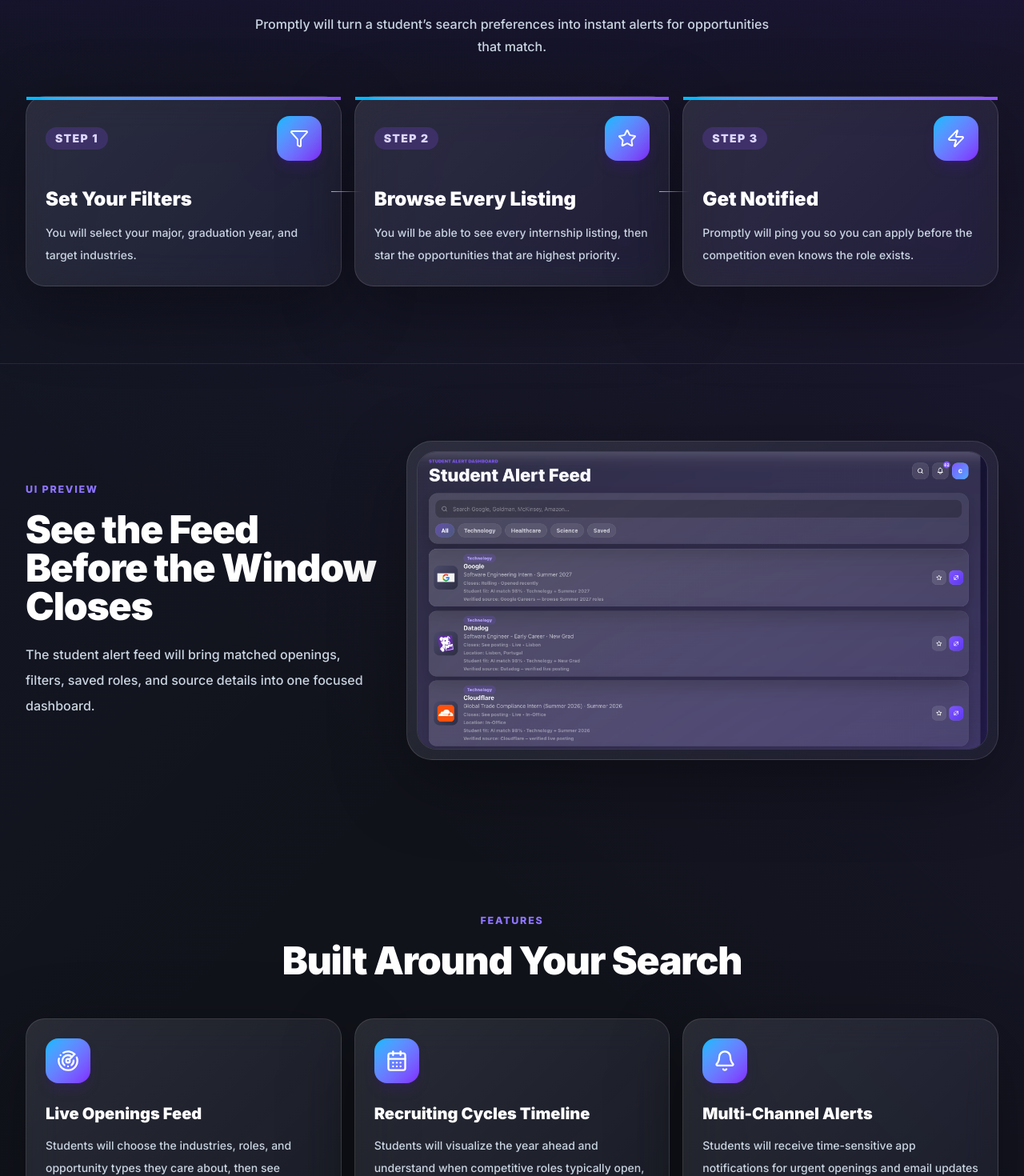
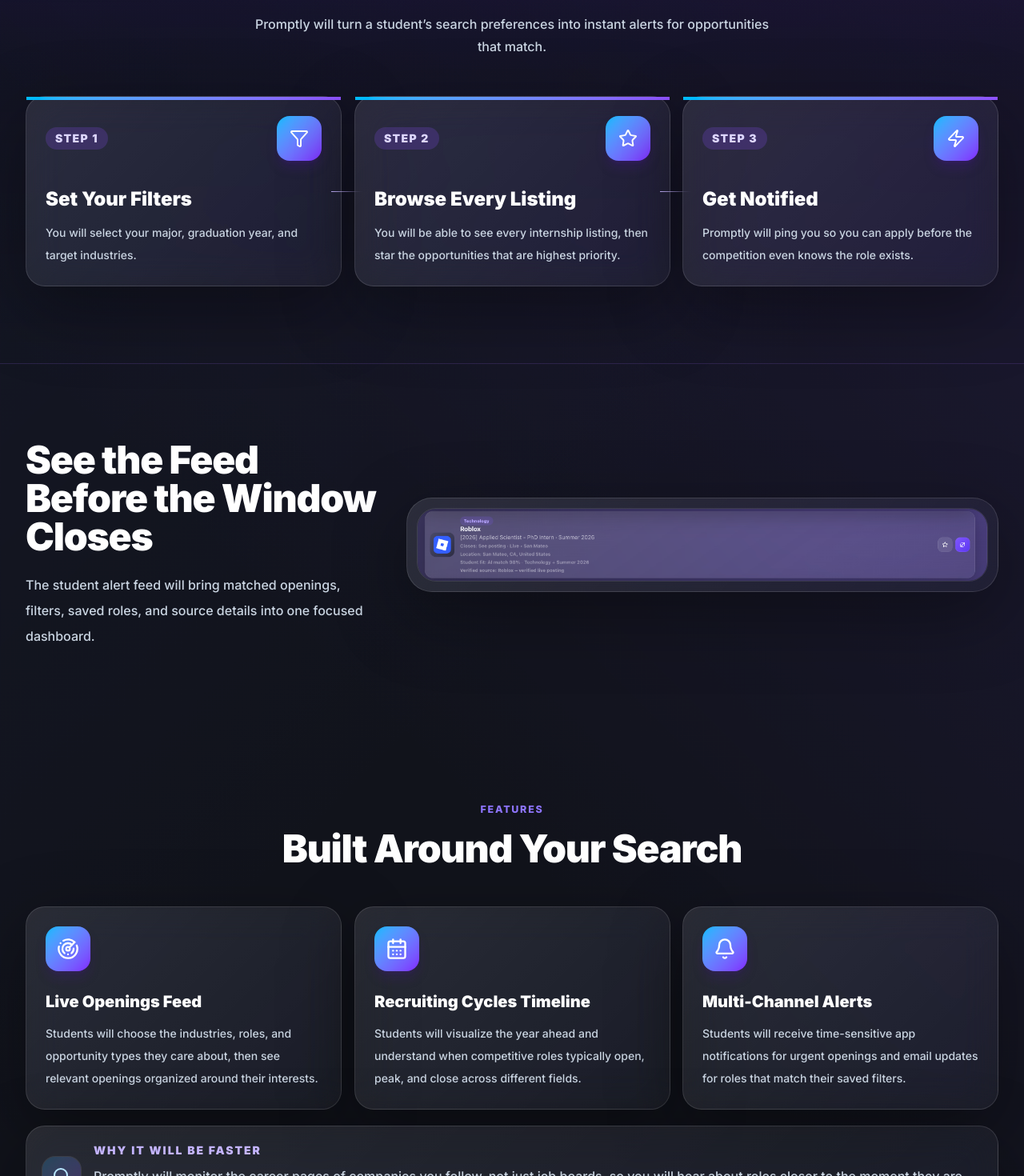
Before and after one commit to camerondhicks/promptly-homepage, a React (Vite) app: page / in a window 1280 px wide. Shown: the part 980-2450 px from the top of the page at 80% size. Built offline with nearby package versions, Linux system fonts and the light colour scheme.

Commit message:
Update UI preview and add scroll reveals

```diff
--- a/src/App.jsx
+++ b/src/App.jsx
@@ -1,4 +1,4 @@
-import { useState } from "react";
+import { useEffect, useState } from "react";
 import {
   ArrowRight,
   Bell,
@@ -133,6 +133,8 @@ const waitlistInitialState = {
   email: "",
   phone: "",
 };
+
+const revealStyle = (index = 0) => ({ "--reveal-delay": `${index * 90}ms` });
 
 const legalContent = {
   privacy: {
@@ -672,11 +674,14 @@ function Hero({ onOpenWaitlist }) {
   );
 }
 
-function FeatureCard({ feature }) {
+function FeatureCard({ feature, index }) {
   const Icon = feature.icon;
 
   return (
-    <article className="glass group rounded-3xl p-6 transition duration-300 hover:-translate-y-1 hover:border-white/20 hover:bg-white/12">
+    <article
+      className="scroll-reveal glass group rounded-3xl p-6 transition duration-300 hover:-translate-y-1 hover:border-white/20 hover:bg-white/12"
+      style={revealStyle(index)}
+    >
       <div className="mb-6 flex h-14 w-14 items-center justify-center rounded-2xl bg-gradient-to-br from-sky-400 to-violet-600 shadow-lg shadow-violet-900/25 transition duration-300 group-hover:scale-105">
         <Icon className="h-7 w-7 text-white" />
       </div>
@@ -697,11 +702,11 @@ function Features() {
           </h2>
         </div>
         <div className="mt-12 grid gap-4 md:grid-cols-3">
-          {features.map((feature) => (
-            <FeatureCard key={feature.title} feature={feature} />
+          {features.map((feature, index) => (
+            <FeatureCard key={feature.title} feature={feature} index={index} />
           ))}
         </div>
-        <div className="glass mt-5 flex flex-col gap-4 rounded-3xl p-5 sm:flex-row sm:items-center">
+        <div className="scroll-reveal glass mt-5 flex flex-col gap-4 rounded-3xl p-5 sm:flex-row sm:items-center">
           <span className="flex h-12 w-12 shrink-0 items-center justify-center rounded-2xl bg-gradient-to-br from-sky-400/20 to-violet-500/25 text-sky-200 ring-1 ring-white/10">
             <Search className="h-6 w-6" />
           </span>
@@ -723,9 +728,8 @@ function UIExample() {
     <section className="px-5 py-24 sm:px-8">
       <div className="mx-auto max-w-7xl">
         <div className="grid gap-8 lg:grid-cols-[0.75fr_1.25fr] lg:items-center">
-          <div>
-            <p className="section-kicker">UI Preview</p>
-            <h2 className="mt-4 text-4xl font-black tracking-tight text-white sm:text-5xl">
+          <div className="scroll-reveal">
+            <h2 className="text-4xl font-black tracking-tight text-white sm:text-5xl">
               See the Feed Before the Window Closes
             </h2>
             <p className="mt-5 text-base font-medium leading-8 text-slate-300">
@@ -733,7 +737,7 @@ function UIExample() {
               focused dashboard.
             </p>
           </div>
-          <div className="glass overflow-hidden rounded-[2rem] p-3 shadow-2xl shadow-violet-950/35">
+          <div className="scroll-reveal glass overflow-hidden rounded-[2rem] p-3 shadow-2xl shadow-violet-950/35" style={revealStyle(1)}>
             <img
               src="/ui/student-alert-feed.png"
               alt="Promptly student alert feed UI preview"
@@ -769,7 +773,8 @@ function HowItWorks() {
             return (
               <article
                 key={step.title}
-                className="glass relative rounded-3xl p-6 transition duration-300 hover:-translate-y-1 hover:border-violet-300/30 hover:bg-white/12"
+                className="scroll-reveal glass relative rounded-3xl p-6 transition duration-300 hover:-translate-y-1 hover:border-violet-300/30 hover:bg-white/12"
+                style={revealStyle(index)}
               >
                 {index < steps.length - 1 && (
                   <div className="absolute -right-7 top-1/2 z-10 hidden h-px w-10 bg-gradient-to-r from-violet-300 to-transparent lg:block" />
@@ -798,7 +803,7 @@ function OurStory() {
   return (
     <section id="our-story" className="px-5 py-24 sm:px-8">
       <div className="mx-auto grid max-w-7xl gap-8 lg:grid-cols-[0.8fr_1.2fr] lg:items-center">
-        <div className="glass rounded-[2rem] p-6">
+        <div className="scroll-reveal glass rounded-[2rem] p-6">
           <div className="rounded-[1.5rem] border border-white/10 bg-[#151824] p-5">
             <div className="mb-8 flex items-center justify-between">
               <span className="section-kicker">Why timing matters</span>
@@ -820,6 +825,7 @@ function OurStory() {
                   <div
                     key={item.label}
                     className="flex items-center gap-3 rounded-2xl border border-white/8 bg-white/6 p-4 transition duration-300 hover:border-violet-300/30 hover:bg-white/10"
+                    style={revealStyle(1)}
                   >
                     <span className="flex h-10 w-10 shrink-0 items-center justify-center rounded-2xl bg-gradient-to-br from-sky-400/20 to-violet-500/25 text-sky-200 ring-1 ring-white/10">
                       <Icon className="h-5 w-5" />
@@ -832,7 +838,7 @@ function OurStory() {
           </div>
         </div>
 
-        <div>
+        <div className="scroll-reveal" style={revealStyle(1)}>
           <p className="section-kicker">Founders Note</p>
           <h2 className="mt-4 text-4xl font-black tracking-tight text-white sm:text-5xl">Timing Is the Difference</h2>
           <div className="glass mt-8 rounded-[2rem] p-6 sm:p-8">
@@ -865,10 +871,14 @@ function FAQ() {
           </h2>
         </div>
         <div className="space-y-3">
-          {faqItems.map((faq) => {
+          {faqItems.map((faq, index) => {
             const isOpen = openQuestion === faq.question;
             return (
-              <div key={faq.question} className="glass rounded-3xl transition duration-300 hover:border-white/18">
+              <div
+                key={faq.question}
+                className="scroll-reveal glass rounded-3xl transition duration-300 hover:border-white/18"
+                style={revealStyle(index % 4)}
+              >
                 <button
                   type="button"
                   className="flex w-full items-center justify-between gap-4 px-5 py-5 text-left"
@@ -904,7 +914,7 @@ function Footer({ onOpenWaitlist, onOpenLegal, onOpenContact }) {
   return (
     <footer className="px-5 py-12 sm:px-8">
       <div className="mx-auto max-w-7xl">
-        <div className="glass rounded-[2rem] p-6 sm:p-8">
+        <div className="scroll-reveal glass rounded-[2rem] p-6 sm:p-8">
           <div className="grid gap-8 lg:grid-cols-[1.1fr_0.9fr] lg:items-center">
             <div>
               <Logo />
@@ -951,6 +961,31 @@ function App() {
   const [legalView, setLegalView] = useState(null);
   const [isContactOpen, setIsContactOpen] = useState(false);
 
+  useEffect(() => {
+    const revealItems = Array.from(document.querySelectorAll(".scroll-reveal"));
+
+    if (!("IntersectionObserver" in window)) {
+      revealItems.forEach((item) => item.classList.add("is-visible"));
+      return undefined;
+    }
+
+    const observer = new IntersectionObserver(
+      (entries) => {
+        entries.forEach((entry) => {
+          if (entry.isIntersecting) {
+            entry.target.classList.add("is-visible");
+            observer.unobserve(entry.target);
+          }
+        });
+      },
+      { threshold: 0.18, rootMargin: "0px 0px -8% 0px" },
+    );
+
+    revealItems.forEach((item) => observer.observe(item));
+
+    return () => observer.disconnect();
+  }, []);
+
   return (
     <main className="app-shell min-h-screen">
       <Navigation onOpenWaitlist={() => setIsWaitlistOpen(true)} />
--- a/src/styles.css
+++ b/src/styles.css
@@ -113,6 +113,23 @@ button {
   transform-origin: center;
 }
 
+.scroll-reveal {
+  opacity: 0;
+  transform: translateY(28px) scale(0.985);
+  transition:
+    opacity 700ms cubic-bezier(0.22, 1, 0.36, 1),
+    transform 700ms cubic-bezier(0.22, 1, 0.36, 1),
+    border-color 220ms ease,
+    background-color 220ms ease;
+  transition-delay: var(--reveal-delay, 0ms);
+  will-change: opacity, transform;
+}
+
+.scroll-reveal.is-visible {
+  opacity: 1;
+  transform: translateY(0) scale(1);
+}
+
 .reveal {
   animation: reveal 700ms ease both;
 }
@@ -128,3 +145,15 @@ button {
     transform: translateY(0);
   }
 }
+
+@media (prefers-reduced-motion: reduce) {
+  html {
+    scroll-behavior: auto;
+  }
+
+  .scroll-reveal {
+    opacity: 1;
+    transform: none;
+    transition: none;
+  }
+}
```
Also changed, not shown: public/ui/student-alert-feed.png.
